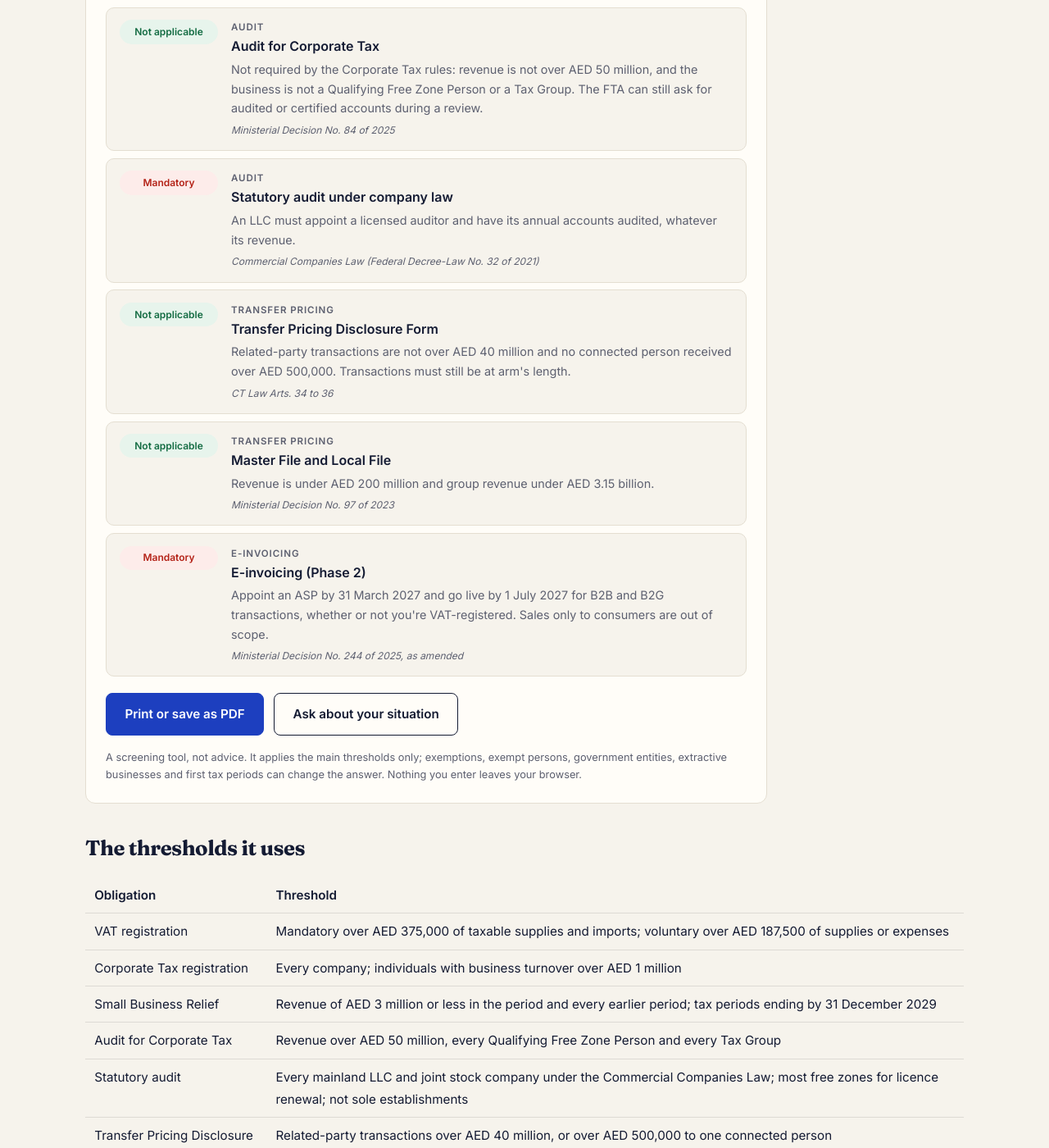
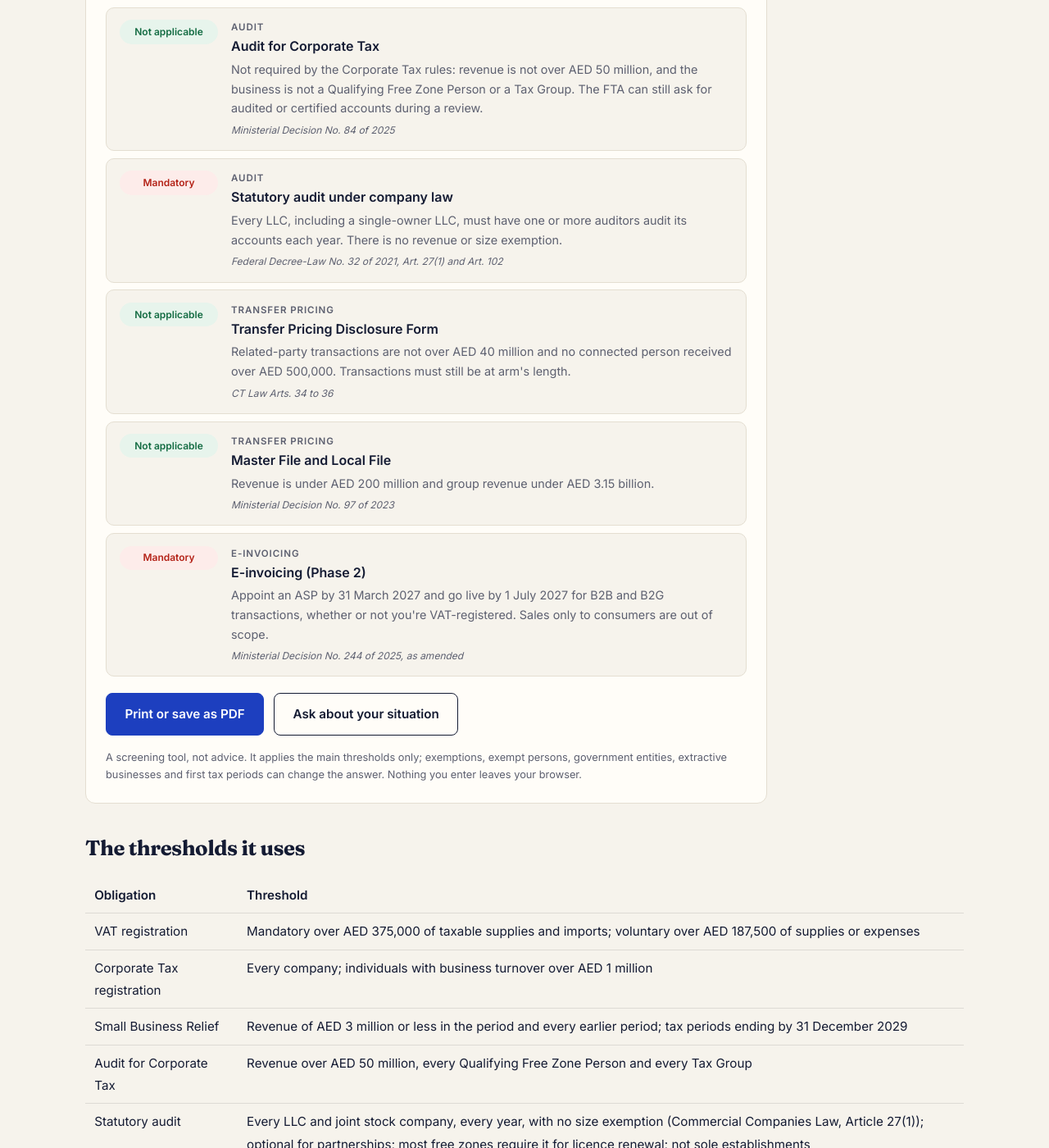
Before and after one commit to MelvinJose108/melvinjose.github.io, a Jekyll site: the page built from compliance-check/index.html, in a window 1280 px wide and 1400 px high, scrolled down 1610 px. Shown: the whole window at 82% size. Built offline with Jekyll 4.4.1, drawn with Linux system fonts in a browser that asks for light colours; some of the changed text lies outside the part shown.

Commit message:
Statutory audit: cite CCL Art. 27(1) and 102, add partnerships, clarify sole establishments and civil companies (#36)
Claude-Session: https://claude.ai/code/session_01EBT4cYX72Yrwk4UFZtHLjU

Co-authored-by: Claude <noreply@anthropic.com>

```diff
--- a/assets/obligations.js
+++ b/assets/obligations.js
@@ -40,12 +40,13 @@
     else if (o.freeZone && o.qfzp === "unsure") add("Audit", "Audit for Corporate Tax", "check", "Mandatory if you claim Qualifying Free Zone Person status, whatever your revenue. Otherwise not required for Corporate Tax unless revenue is over AED 50 million.", "Ministerial Decision No. 84 of 2025");
     else add("Audit", "Audit for Corporate Tax", "not", "Not required by the Corporate Tax rules: revenue is not over AED 50 million, and the business is not a Qualifying Free Zone Person or a Tax Group. The FTA can still ask for audited or certified accounts during a review.", "Ministerial Decision No. 84 of 2025");
     var CL = {
-      llc: ["required", "An LLC must appoint a licensed auditor and have its annual accounts audited, whatever its revenue.", "Commercial Companies Law (Federal Decree-Law No. 32 of 2021)"],
-      jsc: ["required", "Public and private joint stock companies must have their annual accounts audited by a licensed auditor.", "Commercial Companies Law (Federal Decree-Law No. 32 of 2021)"],
+      llc: ["required", "Every LLC, including a single-owner LLC, must have one or more auditors audit its accounts each year. There is no revenue or size exemption.", "Federal Decree-Law No. 32 of 2021, Art. 27(1) and Art. 102"],
+      jsc: ["required", "Every public or private joint stock company must have one or more auditors audit its accounts each year.", "Federal Decree-Law No. 32 of 2021, Art. 27(1) and Arts. 245 to 248"],
+      partnership: ["option", "Not mandatory: forms other than LLCs and joint stock companies may appoint an auditor, but don't have to. Banks, tenders or the FTA may still ask for audited accounts.", "Federal Decree-Law No. 32 of 2021, Art. 27(1)"],
       fz: ["check", "Most free zone authorities (for example DMCC, JAFZA and DAFZA) require audited accounts to renew the licence or for the annual filing. Confirm with your authority.", "Free zone company regulations"],
       branch: ["check", "Often required by the licensing authority for licence renewal, and by the parent company's group audit. Confirm with your licensing authority.", "Licensing authority rules"],
-      sole: ["not", "A sole establishment isn't required to have a statutory audit under company law. Banks, tenders or the FTA may still ask for audited accounts.", "Commercial Companies Law (Federal Decree-Law No. 32 of 2021)"],
-      civil: ["not", "A civil company isn't generally required to have a statutory audit under company law. Banks, tenders or the FTA may still ask for audited accounts.", "Commercial Companies Law (Federal Decree-Law No. 32 of 2021)"]
+      sole: ["not", "A sole establishment is licensed to an individual and isn't a company under the Commercial Companies Law, so no statutory audit applies. Banks, tenders or the FTA may still ask for audited accounts.", "Federal Decree-Law No. 32 of 2021"],
+      civil: ["not", "A civil company is governed by the Civil Transactions Law, not the Commercial Companies Law, so no statutory audit applies. Banks, tenders or the FTA may still ask for audited accounts.", "Civil Transactions Law"]
     }[form];
     if (CL) add("Audit", form === "fz" ? "Audit for licence renewal" : "Statutory audit under company law", CL[0], CL[1], CL[2]);
 
--- a/compliance-check/index.html
+++ b/compliance-check/index.html
@@ -12,9 +12,10 @@ description: "Answer a few questions to see which UAE obligations apply: VAT reg
   <h2 class="dd-h">About the business</h2>
   <div class="fgrid2">
     <div><label for="o-form">Legal form</label><select id="o-form">
-      <option value="llc">Mainland LLC</option>
+      <option value="llc">Mainland LLC (including single-owner LLC)</option>
       <option value="fz">Free zone company (FZE, FZCO, FZ-LLC)</option>
       <option value="jsc">Joint stock company (PJSC or private JSC)</option>
+      <option value="partnership">Partnership (joint liability or limited partnership)</option>
       <option value="branch">Branch of a foreign or UAE company</option>
       <option value="sole">Sole establishment or freelancer (individual)</option>
       <option value="civil">Civil company (professional partnership)</option>
@@ -53,7 +54,7 @@ description: "Answer a few questions to see which UAE obligations apply: VAT reg
       <tr><td>Corporate Tax registration</td><td>Every company; individuals with business turnover over AED 1 million</td></tr>
       <tr><td>Small Business Relief</td><td>Revenue of AED 3 million or less in the period and every earlier period; tax periods ending by 31 December 2029</td></tr>
       <tr><td>Audit for Corporate Tax</td><td>Revenue over AED 50 million, every Qualifying Free Zone Person and every Tax Group</td></tr>
-      <tr><td>Statutory audit</td><td>Every mainland LLC and joint stock company under the Commercial Companies Law; most free zones for licence renewal; not sole establishments</td></tr>
+      <tr><td>Statutory audit</td><td>Every LLC and joint stock company, every year, with no size exemption (Commercial Companies Law, Article 27(1)); optional for partnerships; most free zones require it for licence renewal; not sole establishments</td></tr>
       <tr><td>Transfer Pricing Disclosure Form</td><td>Related-party transactions over AED 40 million, or over AED 500,000 to one connected person</td></tr>
       <tr><td>Master File and Local File</td><td>Revenue of AED 200 million or more, or group revenue of AED 3.15 billion or more</td></tr>
       <tr><td>Domestic Minimum Top-up Tax</td><td>Multinational groups with revenue of EUR 750 million or more in 2 of the 4 preceding years</td></tr>
```
